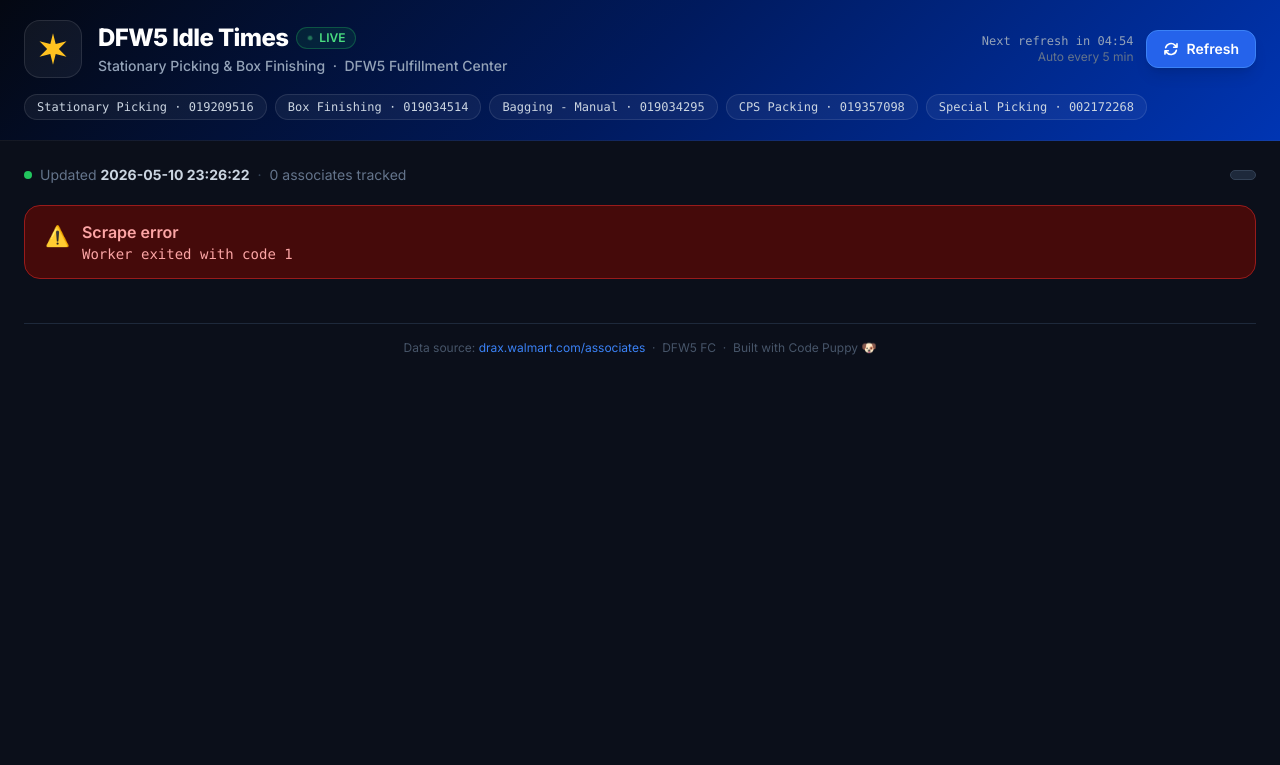
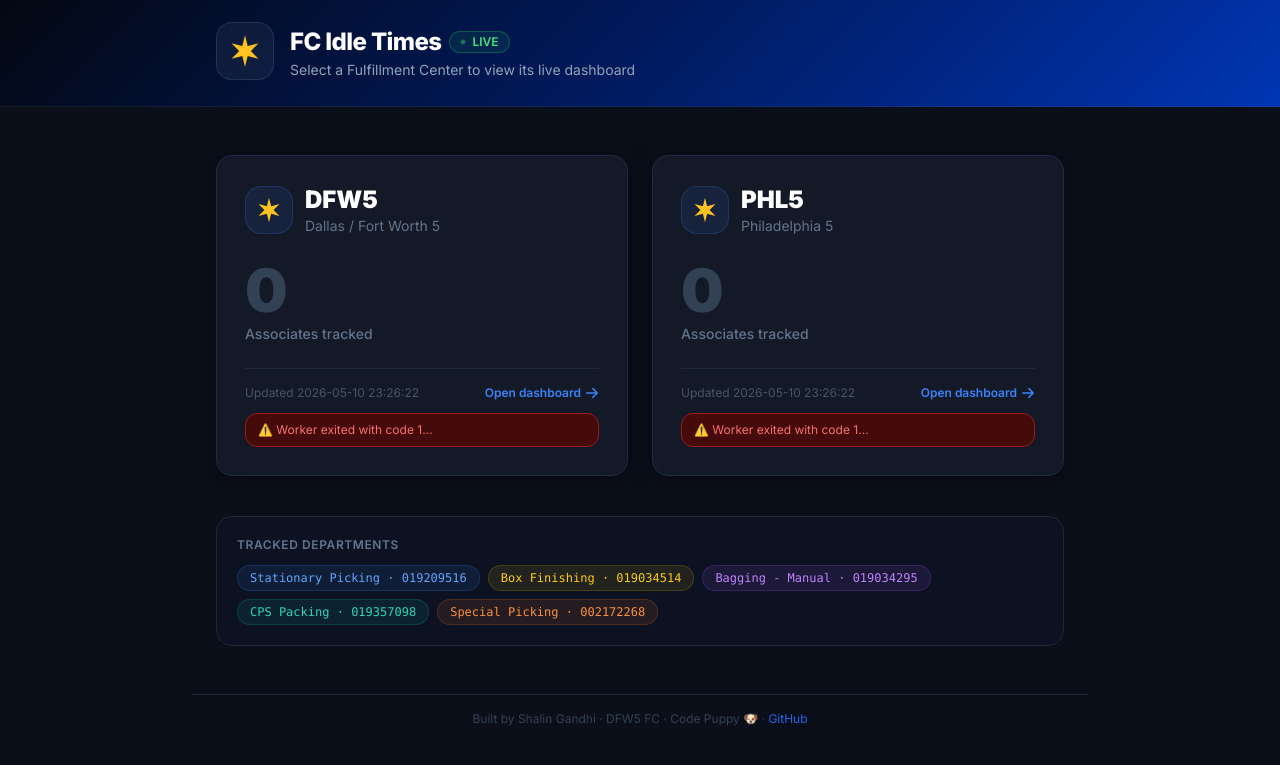
Before and after one commit to shalingandhi-samy/DFW5-Idle-Times, a FastAPI app: page / in a window 1280 px wide. Shown: the top 765 px of the page. Run offline with FastAPI, Linux system fonts and the light colour scheme; some libraries are stand-ins or nearby versions.

Commit message:
feat: multi-building support — home page, DFW5+PHL5 dashboards, per-building FC switching

```diff
--- a/main.py
+++ b/main.py
@@ -1,13 +1,11 @@
 """
-main.py — FastAPI dashboard for DFW5 Idle Times.
+main.py — Multi-building FastAPI dashboard for Idle Times.
 
-Monitors Stationary Pick & Box Finishing associates pulled from
-DRAX building_overview, enriched with per-associate idle data.
-
-Design:
-- /refresh  → fires scrape in background, returns IMMEDIATELY
-- Background loop re-scrapes every SCRAPE_EVERY_SECS
-- HTMX polls /data every POLL_SECS for live UI updates
+Routes:
+    /                         → Home page (building cards)
+    /building/<id>            → Building dashboard
+    /data/<id>                → HTMX polling endpoint
+    /refresh/<id>             → Trigger manual scrape
 """
 
 from __future__ import annotations
@@ -24,11 +22,8 @@
 from fastapi.staticfiles import StaticFiles
 from fastapi.templating import Jinja2Templates
 
-from scraper import (
-    IDLE_THRESHOLD_HRS,
-    TARGET_SC_CODES,
-    scrape_idle_data_sync,
-)
+from config import BUILDINGS, IDLE_THRESHOLD_HRS, TARGET_SC_CODES
+from scraper import results_file, scrape_idle_data_sync
 
 logging.basicConfig(
     level=logging.INFO,
@@ -36,67 +31,70 @@
 )
 logger = logging.getLogger(__name__)
 
-TEMPLATES           = Jinja2Templates(directory=Path(__file__).parent / "templates")
-SCRAPE_EVERY_SECS   = 300   # re-scrape every 5 min
-POLL_SECS           = 10    # browser polls /data every 10 s
-SCRAPE_TIMEOUT_SECS = 180
-RESULTS_FILE        = Path(__file__).parent / "results.json"
+TEMPLATES         = Jinja2Templates(directory=Path(__file__).parent / "templates")
+SCRAPE_EVERY_SECS = 300
+POLL_SECS         = 10
+SCRAPE_TIMEOUT    = 180
 
-# ── Shared state ──────────────────────────────────────────────────────────────
 
-_state: dict = {
-    "associates":   [],
-    "dept_totals":  {
-        code: {"label": label, "total": 0, "flagged": 0}
-        for code, label in TARGET_SC_CODES.items()
-    },
-    "all_count":    0,
-    "scraped_at":   None,
-    "error":        None,
-    "refreshing":   False,
-}
-_lock = asyncio.Lock()
+# ── Per-building state + locks ────────────────────────────────────────────────
+
+def _empty_state() -> dict:
+    return {
+        "associates":  [],
+        "dept_totals": {
+            code: {"label": label, "total": 0, "flagged": 0}
+            for code, label in TARGET_SC_CODES.items()
+        },
+        "all_count":   0,
+        "scraped_at":  None,
+        "error":       None,
+        "refreshing":  False,
+    }
+
+
+_states: dict[str, dict]          = {bid: _empty_state() for bid in BUILDINGS}
+_locks:  dict[str, asyncio.Lock]  = {bid: asyncio.Lock() for bid in BUILDINGS}
 
 
 # ── Scrape helpers ────────────────────────────────────────────────────────────
 
-async def _run_scrape() -> None:
+async def _run_scrape(building_id: str) -> None:
     try:
         result = await asyncio.wait_for(
-            asyncio.to_thread(scrape_idle_data_sync),
-            timeout=SCRAPE_TIMEOUT_SECS,
+            asyncio.to_thread(scrape_idle_data_sync, building_id),
+            timeout=SCRAPE_TIMEOUT,
         )
-        async with _lock:
-            _state.update(result)
+        async with _locks[building_id]:
+            _states[building_id].update(result)
     except asyncio.TimeoutError:
-        logger.error("Scrape timed out after %ds", SCRAPE_TIMEOUT_SECS)
-        async with _lock:
-            _state["error"]     = f"Scrape timed out after {SCRAPE_TIMEOUT_SECS}s — DRAX may be slow. Will retry."
-            _state["scraped_at"] = datetime.now().isoformat(timespec="seconds")
+        logger.error("[%s] Scrape timed out", building_id)
+        async with _locks[building_id]:
+            _states[building_id]["error"] = f"Scrape timed out after {SCRAPE_TIMEOUT}s"
+            _states[building_id]["scraped_at"] = datetime.now().isoformat(timespec="seconds")
     except Exception:
-        logger.exception("Scrape failed")
-        async with _lock:
-            _state["error"]     = "Unexpected scrape error — check terminal logs."
-            _state["scraped_at"] = datetime.now().isoformat(timespec="seconds")
+        logger.exception("[%s] Scrape failed", building_id)
+        async with _locks[building_id]:
+            _states[building_id]["error"] = "Unexpected scrape error — check terminal logs."
+            _states[building_id]["scraped_at"] = datetime.now().isoformat(timespec="seconds")
     finally:
-        async with _lock:
-            _state["refreshing"] = False
+        async with _locks[building_id]:
+            _states[building_id]["refreshing"] = False
 
 
-async def _trigger_scrape() -> None:
-    """Start a background scrape if one isn't already running."""
-    async with _lock:
-        if _state["refreshing"]:
-            logger.info("Scrape already in progress — skipping")
+async def _trigger_scrape(building_id: str) -> None:
+    async with _locks[building_id]:
+        if _states[building_id]["refreshing"]:
+            logger.info("[%s] Scrape already in progress — skipping", building_id)
             return
-        _state["refreshing"] = True
-        _state["error"]      = None
-    asyncio.create_task(_run_scrape())
+        _states[building_id]["refreshing"] = True
+        _states[building_id]["error"]      = None
+    asyncio.create_task(_run_scrape(building_id))
 
 
-async def _background_loop() -> None:
+async def _background_loop(building_id: str) -> None:
     while True:
-        await _trigger_scrape()
+        await _trigger_scrape(building_id)
         await asyncio.sleep(SCRAPE_EVERY_SECS)
 
 
@@ -104,80 +102,96 @@
 
 @asynccontextmanager
 async def lifespan(app: FastAPI):
-    # Load last cached results so first page visit isn't blank
-    if RESULTS_FILE.exists():
-        try:
-            cached = json.loads(RESULTS_FILE.read_text())
-            _state.update(cached)
-            logger.info(
-                "Loaded cached results (%d associates)", len(_state["associates"])
-            )
-        except Exception as exc:
-            logger.warning("Could not load results.json: %s", exc)
+    # Load cached results per building
+    for bid in BUILDINGS:
+        rfile = results_file(bid)
+        if rfile.exists():
+            try:
+                cached = json.loads(rfile.read_text())
+                _states[bid].update(cached)
+                logger.info("[%s] Loaded cached results (%d associates)",
+                            bid, len(_states[bid]["associates"]))
+            except Exception as exc:
+                logger.warning("[%s] Could not load cache: %s", bid, exc)
 
-    task = asyncio.create_task(_background_loop())
+    # Start a background scrape loop per building
+    tasks = [asyncio.create_task(_background_loop(bid)) for bid in BUILDINGS]
     yield
-    task.cancel()
+    for t in tasks:
+        t.cancel()
 
 
-app = FastAPI(title="DFW5 Idle Times", lifespan=lifespan)
+app = FastAPI(title="FC Idle Times", lifespan=lifespan)
 app.mount("/static", StaticFiles(directory=Path(__file__).parent / "static"), name="static")
 
 
 # ── Utilities ─────────────────────────────────────────────────────────────────
 
-def _fmt_threshold(hrs: float) -> str:
-    total_mins = int(hrs * 60)
-    h, m = divmod(total_mins, 60)
-    if h and m:
-        return f"{h} hr {m} min"
-    return f"{h} hr" if h else f"{m} min"
-
-
-def _fmt_shift(iso: str | None) -> str:
-    if not iso:
-        return "—"
-    try:
-        dt = datetime.fromisoformat(iso) if "T" not in iso else datetime.fromisoformat(iso)
-        return dt.strftime("%I:%M %p")
-    except Exception:
-        return iso
-
-
-def _ctx() -> dict:
+def _building_ctx(building_id: str) -> dict:
+    s = _states[building_id]
+    b = BUILDINGS[building_id]
     return {
-        "associates":      _state["associates"],
-        "dept_totals":     _state["dept_totals"],
-        "all_count":       _state["all_count"],
-        "scraped_at":      _state["scraped_at"],
-        "error":           _state["error"],
-        "refreshing":      _state["refreshing"],
-        "threshold":       IDLE_THRESHOLD_HRS,
-        "threshold_label": _fmt_threshold(IDLE_THRESHOLD_HRS),
+        **s,
+        "building":        b,
+        "target_codes":    TARGET_SC_CODES,
         "refresh_secs":    SCRAPE_EVERY_SECS,
         "poll_secs":       POLL_SECS,
-        "target_codes":    TARGET_SC_CODES,
+        "threshold_label": "30 min",
     }
 
 
 # ── Routes ────────────────────────────────────────────────────────────────────
 
 @app.get("/", response_class=HTMLResponse)
-async def index(request: Request):
-    return TEMPLATES.TemplateResponse(request, "index.html", _ctx())
+async def home(request: Request):
+    buildings_ctx = []
+    for bid, b in BUILDINGS.items():
+        s = _states[bid]
+        associates = s["associates"]
+        red = sum(
+            1 for a in associates
+            if (a.get("elapsed_secs") or 0) >= 1800
+        )
+        buildings_ctx.append({
+            **b,
+            "total":       len(associates),
+            "alerts":      red,
+            "scraped_at":  s["scraped_at"],
+            "refreshing":  s["refreshing"],
+            "error":       s["error"],
+        })
+    return TEMPLATES.TemplateResponse(request, "home.html", {
+        "buildings":    buildings_ctx,
+        "refresh_secs": SCRAPE_EVERY_SECS,
+    })
 
 
-@app.get("/data", response_class=HTMLResponse)
-async def data(request: Request):
-    """HTMX polls this endpoint every POLL_SECS for fresh content."""
-    return TEMPLATES.TemplateResponse(request, "partials/dashboard.html", _ctx())
+@app.get("/building/{building_id}", response_class=HTMLResponse)
+async def building_dashboard(request: Request, building_id: str):
+    if building_id not in BUILDINGS:
+        return HTMLResponse("Building not found", status_code=404)
+    return TEMPLATES.TemplateResponse(
+        request, "index.html", _building_ctx(building_id)
+    )
 
 
-@app.post("/refresh", response_class=HTMLResponse)
-async def manual_refresh(request: Request):
-    """Kick off a background scrape and return immediately."""
-    await _trigger_scrape()
-    return TEMPLATES.TemplateResponse(request, "partials/dashboard.html", _ctx())
+@app.get("/data/{building_id}", response_class=HTMLResponse)
+async def data(request: Request, building_id: str):
+    if building_id not in BUILDINGS:
+        return HTMLResponse("Building not found", status_code=404)
+    return TEMPLATES.TemplateResponse(
+        request, "partials/dashboard.html", _building_ctx(building_id)
+    )
+
+
+@app.post("/refresh/{building_id}", response_class=HTMLResponse)
+async def manual_refresh(request: Request, building_id: str):
+    if building_id not in BUILDINGS:
+        return HTMLResponse("Building not found", status_code=404)
+    await _trigger_scrape(building_id)
+    return TEMPLATES.TemplateResponse(
+        request, "partials/dashboard.html", _building_ctx(building_id)
+    )
 
 
 if __name__ == "__main__":
--- /dev/null
+++ b/templates/home.html
@@ -0,0 +1,159 @@
+<!DOCTYPE html>
+<html lang="en">
+<head>
+  <meta charset="UTF-8"/>
+  <meta name="viewport" content="width=device-width, initial-scale=1.0"/>
+  <title>FC Idle Times</title>
+  <script src="https://cdn.tailwindcss.com"></script>
+  <link rel="preconnect" href="https://fonts.googleapis.com"/>
+  <link href="https://fonts.googleapis.com/css2?family=Inter:wght@400;500;600;700;800;900&display=swap" rel="stylesheet"/>
+  <style>
+    body { font-family: 'Inter', system-ui, sans-serif; background: #0b0f1a; color: #e2e8f0; }
+    .header-gradient { background: linear-gradient(135deg, #040812 0%, #001a5e 50%, #0035b3 100%); border-bottom: 1px solid rgba(255,255,255,0.07); }
+    .building-card {
+      background: #141927; border: 1px solid #1e2d45;
+      box-shadow: 0 4px 24px rgba(0,0,0,0.4);
+      transition: border-color 0.2s, transform 0.2s, box-shadow 0.2s;
+      text-decoration: none; display: block; color: inherit;
+    }
+    .building-card:hover {
+      border-color: #0053e2;
+      transform: translateY(-4px);
+      box-shadow: 0 12px 40px rgba(0,83,226,0.25);
+    }
+    @keyframes pulse-dot {
+      0%, 100% { opacity: 1; transform: scale(1); }
+      50%       { opacity: 0.4; transform: scale(0.75); }
+    }
+    .live-dot { animation: pulse-dot 1.5s ease-in-out infinite; }
+    @keyframes float {
+      0%, 100% { transform: translateY(0px); }
+      50%       { transform: translateY(-6px); }
+    }
+    .float { animation: float 3s ease-in-out infinite; }
+  </style>
+</head>
+<body class="min-h-screen">
+
+  <!-- ── Header ─────────────────────────────────────────────────────────────── -->
+  <header class="header-gradient">
+    <div class="max-w-4xl mx-auto px-6 py-6 flex items-center gap-4">
+      <div class="float">
+        <div class="bg-white/5 border border-white/10 rounded-2xl p-2.5">
+          <img src="/static/spark.svg" class="w-9 h-9" alt="Walmart Spark"/>
+        </div>
+      </div>
+      <div>
+        <div class="flex items-center gap-2">
+          <h1 class="text-2xl font-extrabold tracking-tight text-white">FC Idle Times</h1>
+          <span class="flex items-center gap-1.5 bg-green-500/10 border border-green-500/30
+                       text-green-400 text-xs font-semibold px-2.5 py-0.5 rounded-full">
+            <span class="live-dot w-1.5 h-1.5 bg-green-400 rounded-full inline-block"></span>
+            LIVE
+          </span>
+        </div>
+        <p class="text-slate-400 text-sm mt-0.5">Select a Fulfillment Center to view its live dashboard</p>
+      </div>
+    </div>
+  </header>
+
+  <!-- ── Building cards ─────────────────────────────────────────────────────── -->
+  <main class="max-w-4xl mx-auto px-6 py-12">
+
+    <div class="grid grid-cols-2 gap-6">
+      {% for b in buildings %}
+      <a href="/building/{{ b.id }}" class="building-card rounded-2xl p-7">
+
+        <!-- Top row: name + alert badge -->
+        <div class="flex items-start justify-between mb-6">
+          <div class="flex items-center gap-3">
+            <div class="w-12 h-12 bg-blue-500/10 border border-blue-500/20 rounded-2xl
+                        flex items-center justify-center">
+              <img src="/static/spark.svg" class="w-7 h-7" alt="Spark"/>
+            </div>
+            <div>
+              <h2 class="text-2xl font-black text-white">{{ b.name }}</h2>
+              <p class="text-slate-500 text-sm">{{ b.label }}</p>
+            </div>
+          </div>
+          {% if b.alerts > 0 %}
+          <span class="flex items-center gap-1.5 bg-red-500/10 border border-red-500/30
+                       text-red-400 text-xs font-bold px-3 py-1 rounded-full">
+            <span class="live-dot w-1.5 h-1.5 bg-red-400 rounded-full inline-block"></span>
+            {{ b.alerts }} Alert{{ 's' if b.alerts != 1 else '' }}
+          </span>
+          {% elif b.total > 0 %}
+          <span class="flex items-center gap-1.5 bg-green-500/10 border border-green-500/30
+                       text-green-400 text-xs font-bold px-3 py-1 rounded-full">
+            ✓ All Clear
+          </span>
+          {% endif %}
+        </div>
+
+        <!-- Big associate count -->
+        <div class="mb-6">
+          <div class="text-6xl font-black
+            {% if b.refreshing %}text-slate-600
+            {% elif b.total > 0 %}text-blue-400
+            {% else %}text-slate-700{% endif %}">
+            {% if b.refreshing %}
+              <span class="text-2xl text-slate-500 font-semibold">Scraping…</span>
+            {% else %}
+              {{ b.total }}
+            {% endif %}
+          </div>
+          <div class="text-slate-500 text-sm font-medium mt-1">Associates tracked</div>
+        </div>
+
+        <!-- Meta row -->
+        <div class="flex items-center justify-between text-xs text-slate-600 border-t border-slate-800 pt-4">
+          <span>
+            {% if b.scraped_at %}
+              Updated {{ b.scraped_at.replace("T", " ") }}
+            {% elif b.refreshing %}
+              First scrape in progress…
+            {% else %}
+              No data yet
+            {% endif %}
+          </span>
+          <span class="flex items-center gap-1 text-blue-500 font-semibold">
+            Open dashboard
+            <svg class="w-3.5 h-3.5" fill="none" stroke="currentColor" stroke-width="2.5" viewBox="0 0 24 24">
+              <path stroke-linecap="round" stroke-linejoin="round" d="M13.5 4.5 21 12m0 0-7.5 7.5M21 12H3"/>
+            </svg>
+          </span>
+        </div>
+
+        {% if b.error %}
+        <div class="mt-3 text-xs text-red-400 bg-red-950 border border-red-800 rounded-xl px-3 py-2">
+          ⚠️ {{ b.error[:80] }}…
+        </div>
+        {% endif %}
+
+      </a>
+      {% endfor %}
+    </div>
+
+    <!-- ── Tracked departments ───────────────────────────────────────────────── -->
+    <div class="mt-10 p-5 bg-slate-900/50 border border-slate-800 rounded-2xl">
+      <p class="text-xs text-slate-500 font-semibold uppercase tracking-wider mb-3">Tracked Departments</p>
+      <div class="flex flex-wrap gap-2">
+        <span class="bg-blue-500/10   border border-blue-500/20   text-blue-400   text-xs font-mono px-3 py-1 rounded-full">Stationary Picking · 019209516</span>
+        <span class="bg-yellow-500/10 border border-yellow-500/20 text-yellow-400 text-xs font-mono px-3 py-1 rounded-full">Box Finishing · 019034514</span>
+        <span class="bg-purple-500/10 border border-purple-500/20 text-purple-400 text-xs font-mono px-3 py-1 rounded-full">Bagging - Manual · 019034295</span>
+        <span class="bg-teal-500/10   border border-teal-500/20   text-teal-400   text-xs font-mono px-3 py-1 rounded-full">CPS Packing · 019357098</span>
+        <span class="bg-orange-500/10 border border-orange-500/20 text-orange-400 text-xs font-mono px-3 py-1 rounded-full">Special Picking · 002172268</span>
+      </div>
+    </div>
+
+  </main>
+
+  <!-- ── Footer ─────────────────────────────────────────────────────────────── -->
+  <footer class="max-w-4xl mx-auto px-6 pb-8 text-center text-xs text-slate-700 border-t border-slate-800 pt-4">
+    Built by Shalin Gandhi · DFW5 FC · Code Puppy 🐶 ·
+    <a href="https://github.com/shalingandhi-samy/DFW5-Idle-Times" target="_blank"
+       class="text-blue-600 hover:text-blue-400 transition-colors">GitHub</a>
+  </footer>
+
+</body>
+</html>
--- a/templates/index.html
+++ b/templates/index.html
@@ -3,7 +3,7 @@
 <head>
   <meta charset="UTF-8"/>
   <meta name="viewport" content="width=device-width, initial-scale=1.0"/>
-  <title>DFW5 Idle Times</title>
+  <title>{{ building.name }} Idle Times</title>
   <script src="https://cdn.tailwindcss.com"></script>
   <script src="https://unpkg.com/htmx.org@1.9.12"></script>
   <link rel="preconnect" href="https://fonts.googleapis.com"/>
@@ -65,14 +65,19 @@
     <div class="max-w-7xl mx-auto px-6 py-5">
       <div class="flex items-center justify-between">
 
-        <!-- Brand -->
+        <!-- Back + Brand -->
         <div class="flex items-center gap-4">
+          <a href="/" class="text-slate-400 hover:text-white transition-colors" title="All Buildings">
+            <svg class="w-5 h-5" fill="none" stroke="currentColor" stroke-width="2.5" viewBox="0 0 24 24">
+              <path stroke-linecap="round" stroke-linejoin="round" d="M10.5 19.5 3 12m0 0 7.5-7.5M3 12h18"/>
+            </svg>
+          </a>
           <div class="bg-white/5 border border-white/10 rounded-2xl p-2.5">
             <img src="/static/spark.svg" class="w-9 h-9" alt="Walmart Spark"/>
           </div>
           <div>
             <div class="flex items-center gap-2">
-              <h1 class="text-2xl font-extrabold tracking-tight text-white">DFW5 Idle Times</h1>
+              <h1 class="text-2xl font-extrabold tracking-tight text-white">{{ building.name }} Idle Times</h1>
               <span class="flex items-center gap-1.5 bg-green-500/10 border border-green-500/30
                            text-green-400 text-xs font-semibold px-2.5 py-0.5 rounded-full">
                 <span class="live-dot w-1.5 h-1.5 bg-green-400 rounded-full inline-block"></span>
@@ -80,7 +85,7 @@
               </span>
             </div>
             <p class="text-slate-400 text-sm mt-0.5 font-medium">
-              Stationary Picking &amp; Box Finishing &nbsp;·&nbsp; DFW5 Fulfillment Center
+              {{ building.label }} &nbsp;·&nbsp; Stationary Picking &amp; Box Finishing &amp; More
             </p>
           </div>
         </div>
@@ -96,7 +101,7 @@
             <div>Auto every {{ refresh_secs // 60 }} min</div>
           </div>
           <button
-            hx-post="/refresh"
+            hx-post="/refresh/{{ building.id }}"
             hx-target="#dashboard-content"
             hx-swap="innerHTML"
             hx-indicator="#spinner"
@@ -128,7 +133,7 @@
   <main class="max-w-7xl mx-auto px-6 py-6">
     <div
       id="dashboard-content"
-      hx-get="/data"
+      hx-get="/data/{{ building.id }}"
       hx-trigger="every {{ poll_secs }}s"
       hx-swap="innerHTML"
       hx-indicator="#spinner">
```
Also changed, not shown: config.py (added, +47 -0 lines), scraper.py (+32 -30 lines), scraper_worker.py (+74 -22 lines), 1 other file.
